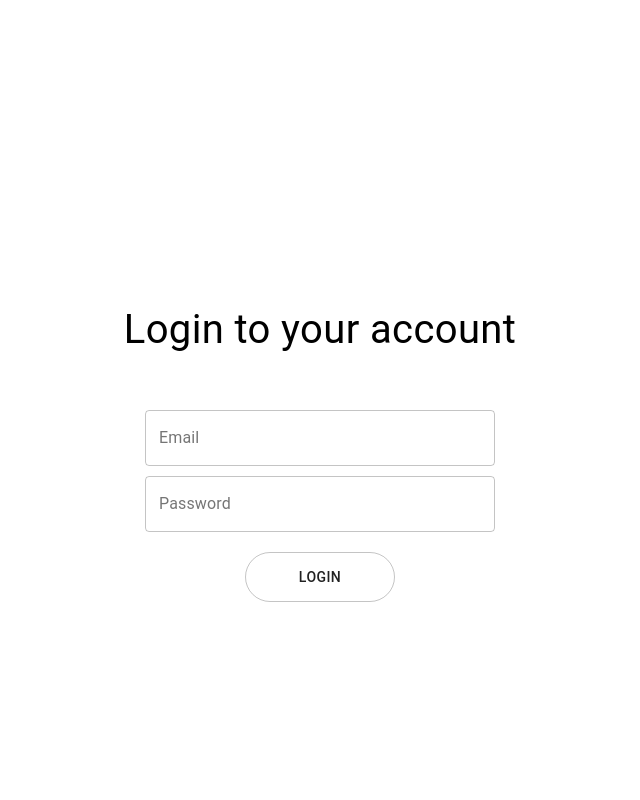
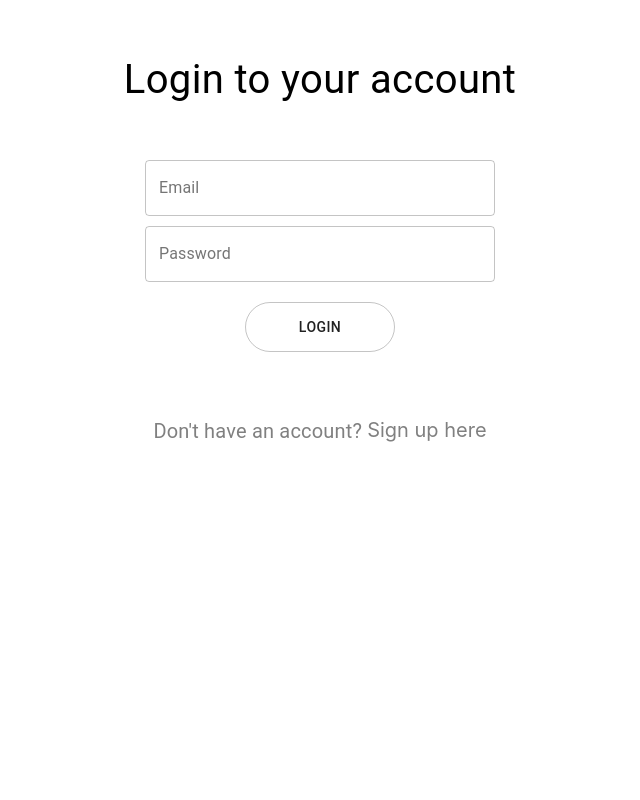
Before and after one commit to VarnitS2/shopful, a React (Create React App) app: page /login in a window 1280 px wide. Shown: the top 800 px of the page, without its empty margins (320-960 px from the left). Built offline with nearby package versions, Linux system fonts and the light colour scheme.

Commit message:
Style Login Page

```diff
--- a/src/pages/LoginPage.js
+++ b/src/pages/LoginPage.js
@@ -12,7 +12,10 @@ import Alert from "@material-ui/lab/Alert";
 
 const useStyles = makeStyles({
   root: {
+    height: "100vh",
     fontFamily: "BlinkMacSystemFont",
+    display: "flex",
+    flexDirection: "column",
   },
   displayColumn: {
     display: "flex",
@@ -21,19 +24,18 @@ const useStyles = makeStyles({
   displayCenter: {
     display: "flex",
     justifyContent: "center",
+    flexDirection: "row",
   },
   alertContainer: {
     display: "flex",
     justifyContent: "center",
-    position: "absolute",
-    marginTop: "150px",
-    marginLeft: "80px"
+    margin: "auto",
   },
   loginText: {
     display: "flex",
     justifyContent: "center",
     fontSize: "40px",
-    marginTop: "300px",
+    marginTop: "50px",
   },
   textFieldItemOne: {
     width: "350px",
@@ -54,13 +56,13 @@ const useStyles = makeStyles({
     justifyContent: "center",
     fontSize: "20px",
     color: "gray",
-    marginTop: "388px",
+    marginTop: "64px",
   },
   linkContainer: {
-    marginTop: "390.7px",
-    marginLeft: "6px",
+    marginTop: "66px",
     fontSize: "20px",
     color: "gray",
+    marginLeft: "5px",
   },
 });
 
@@ -85,7 +87,7 @@ function LoginPage() {
   const clearFields = () => {
     setEmail("");
     setPassword("");
-  }
+  };
 
   const handleLoginButtonPressed = () => {
     const requestOptions = {
@@ -101,7 +103,7 @@ function LoginPage() {
       .then((response) => response.json())
       .then((data) => {
         if (data.status === 200) {
-          window.sessionStorage.setItem('currentUser', email);
+          window.sessionStorage.setItem("currentUser", email);
           clearFields();
           navigate("/homepage");
         } else {
@@ -109,7 +111,7 @@ function LoginPage() {
           setErrorFlag(true);
         }
       });
-  }
+  };
 
   return (
     <div className={classes.root}>
@@ -161,7 +163,7 @@ function LoginPage() {
 
           <div className={classes.displayCenter}>
             <Typography className={classes.bottomText}>
-              Don't have an account? Sign up
+              Don't have an account?
             </Typography>
 
             <Link
@@ -170,7 +172,7 @@ function LoginPage() {
               color="inherit"
               underline="none"
             >
-              here
+              Sign up here
             </Link>
           </div>
         </div>
```
